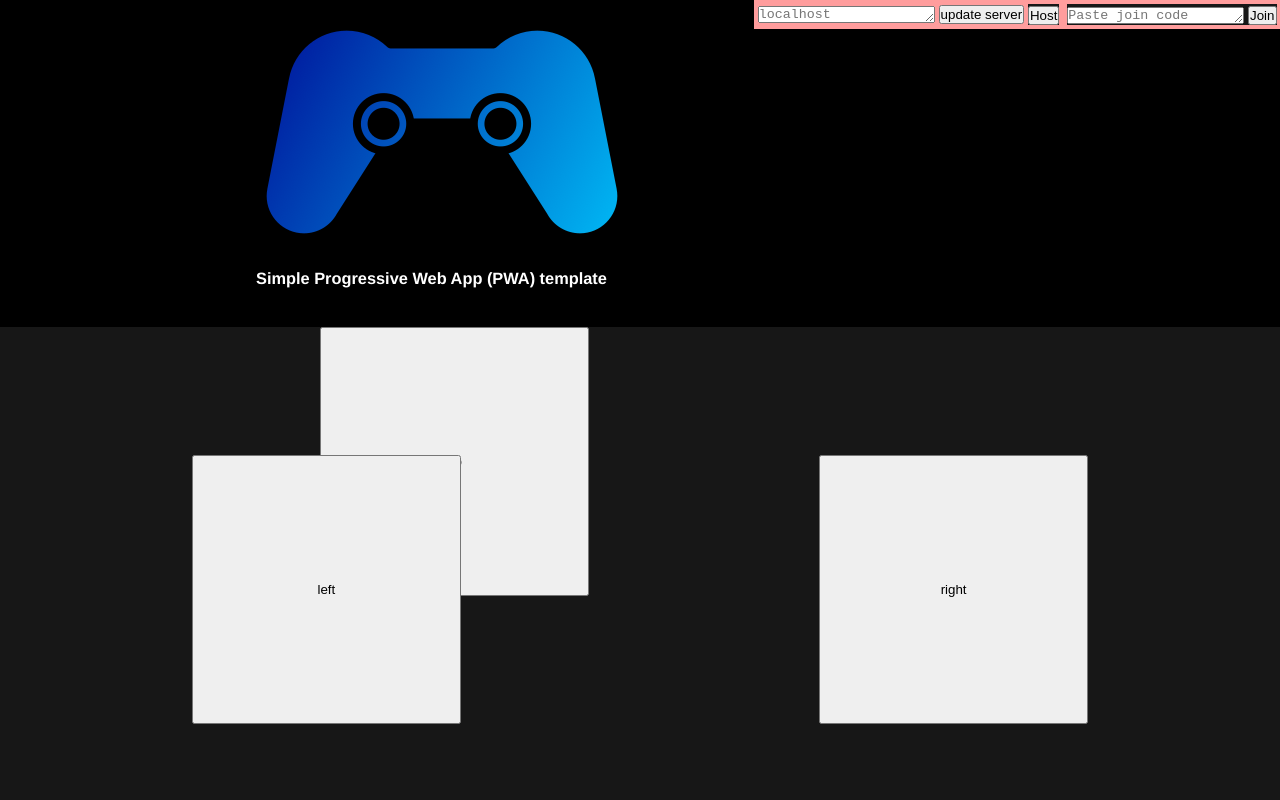
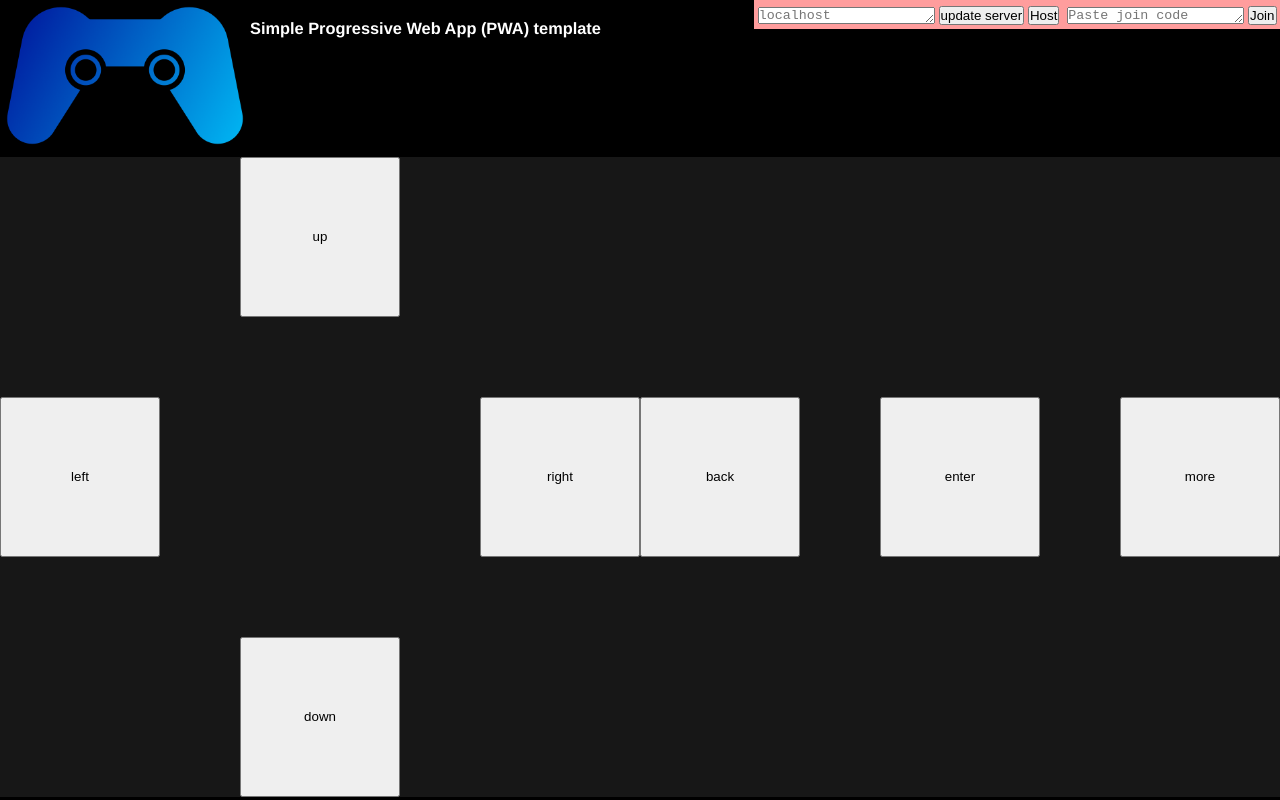
Before and after one commit to Fchacha/PWA_RemoteController, a plain HTML site: page WebSite/index.html in a window 1280 px wide. Shown: the top 800 px of the page. Drawn offline with Linux system fonts and the light colour scheme.

Commit message:
improved page flow

```diff
--- a/WebSite/index.html
+++ b/WebSite/index.html
@@ -66,8 +66,10 @@
 
     <!-- Remote control connection -->
     <section id="session" class="hidden">
-        <textarea id="serverURL" rows="1" placeholder="localhost"></textarea>
-        <button id="changeserver">update server</button>
+        <section>
+            <textarea id="serverURL" rows="1" placeholder="localhost"></textarea>
+            <button id="changeserver">update server</button>
+        </section>
         <section id="host">
             <button id=HostSession>Host</button>
         </section>
@@ -80,13 +82,13 @@
 
     <!-- Remote Control UI -->
     <section id="remoteController" class="hidden">
-        <section id="navArrow">
+        <section id="navArrow" class="controllerBlock">
             <button id="navBtn_up">up</button>
             <button id="navBtn_down">down</button>
             <button id="navBtn_left">left</button>
             <button id="navBtn_right">right</button>
         </section>
-        <section id="navBtn">
+        <section id="navBtn" class="controllerBlock">
             <button id="navBtn_enter">enter</button>
             <button id="navBtn_back">back</button>
             <button id="navBtn_more">more</button>
--- a/WebSite/style.css
+++ b/WebSite/style.css
@@ -9,15 +9,17 @@ body {
 	padding: 0;
 }
 
+header {
+	height: fit-content;
+	max-height: 50vh;
+	width: 100vw;
+}
 
 .container {
-	margin: 0 auto;
-	max-width: 768px;
-	padding: 20px 5%;
-}
-
-section {
-	background-color: #171717;
+	height: 100%;
+	width: 100%;
+	display: inline-flex;
+	flex-wrap: wrap;
 }
 
 h1,
@@ -36,17 +38,14 @@ h2:first-of-type {
 
 .logo {
 	display: block;
-	max-height: 300px;
+	height: fit-content;
+	min-width: 100px;
+	max-width: 250px;
 }
 
 img {
 	height: auto;
-	max-width: 100%;
-}
-
-.logo img {
-	width: auto;
-	max-height: 300px;
+	width: 100%;
 }
 
 .icon.heart {
@@ -136,33 +135,75 @@ p.sent {
 
 /* RemoteController */
 #remoteController {
-  width: 100vw;
-  height: 100vh;
+	margin: auto;
+	display: inline-flex;
+	flex-wrap: wrap;
 }
 
-#remoteController section {
+
+#remoteController .controllerBlock {
+	background-color: #171717;
+	display: grid;
 	position: relative;
-  margin: auto;
-  padding: 10%;
+	align-items: center;
+	justify-items: center;
 }
 
 @media screen and (orientation: portrait) {
-  #remoteController section {
+	#remoteController {
+		min-width: 100px;
+		min-height: 200px;
+	}
+
+	@media screen and (max-aspect-ratio: 1/2) {
+		#remoteController {
+			width: 100vw;
+			height: 200vw;
+		}
+	}
+
+	@media screen and (min-aspect-ratio: 1/2) {
+		#remoteController {
 			width: 50vh;
-    height: 50vh;
+			height: 100vh;
+		}
+	}
+
+	#remoteController .controllerBlock {
+		width: 100%;
+		height: 50%;
 	}
 }
 
 @media screen and (orientation: landscape) {
-  #remoteController section {
-    width: 50vw;
+	#remoteController {
+		min-width: 200px;
+		min-height: 100px;
+	}
+
+	@media screen and (max-aspect-ratio: 2) {
+		#remoteController {
+			width: 100vw;
 			height: 50vw;
 		}
 	}
 
-#remoteController button {
-  height: 30%;
-  width: 30%;
+	@media screen and (min-aspect-ratio: 2) {
+		#remoteController {
+			width: 200vh;
+			height: 100vh;
+		}
+	}
+
+	#remoteController .controllerBlock {
+		width: 50%;
+		height: 100%;
+	}
+}
+
+#remoteController .controllerBlock button {
+	height: 25%;
+	aspect-ratio: 1;
 	position: absolute;
 }
 
@@ -182,12 +223,12 @@ p.sent {
 	right: 0px;
 }
 
-#remoteController #navBtn_enter {
-  left: 0%;
+#remoteController #navBtn_enter {}
+
+#remoteController #navBtn_back {
+	left: 0px;
 }
 
-#remoteController #navBtn_back {
-  right: 0%;
+#remoteController #navBtn_more {
+	right: 0px;
 }
-
-#remoteController button #navBtn_more {}
```
Lines whose indentation alone changed are shown as unchanged.
